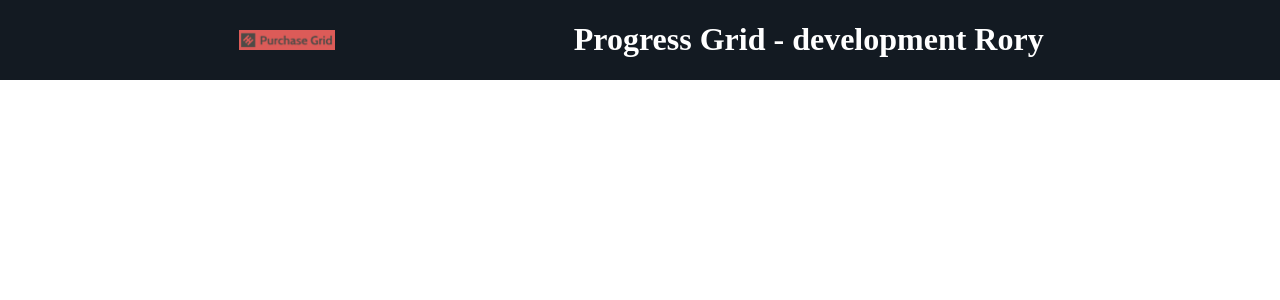
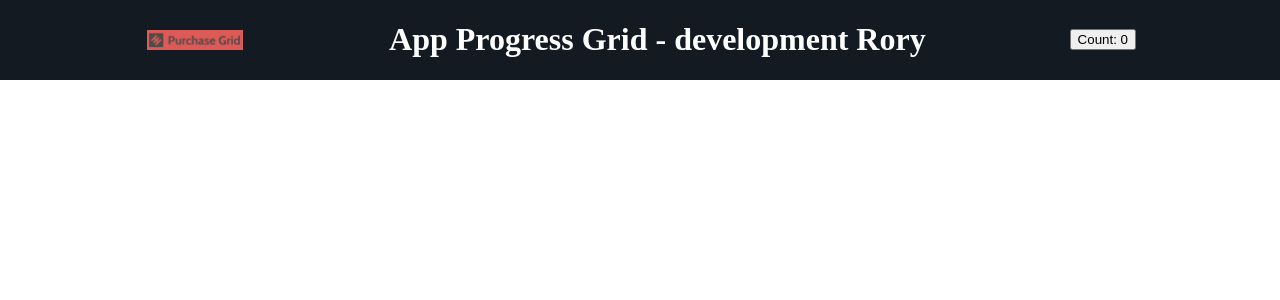
Before and after one commit to rorycawley/reactfromscratch, a React app: page / in a window 1280 px wide. Shown: the top 300 px of the page. Built offline with nearby package versions, Linux system fonts and the light colour scheme.

Commit message:
adding component with state

```diff
--- a/src/App.tsx
+++ b/src/App.tsx
@@ -1,6 +1,7 @@
 import './styles.css';
 import logo from './purchasegrid-logo.png';
 import styled from 'styled-components';
+import { ClickCounter } from './ClickCounter';
 
 const Container = styled.div`
   display: flex;
@@ -27,8 +28,9 @@ export const App = () => {
     <Container>
       <Logo src={logo} alt='purchasegrid' />
       <h1>
-        Progress Grid - {process.env.NODE_ENV} {process.env.name}
+        App Progress Grid - {process.env.NODE_ENV} {process.env.name}
       </h1>
+      <ClickCounter />
     </Container>
   );
 };
--- /dev/null
+++ b/src/ClickCounter.tsx
@@ -0,0 +1,10 @@
+import { useState } from 'react';
+
+export const ClickCounter = () => {
+  const [count, setCount] = useState(0);
+  return (
+    <div>
+      <button onClick={() => setCount((c) => c + 1)}>Count: {count}</button>
+    </div>
+  );
+};
```
